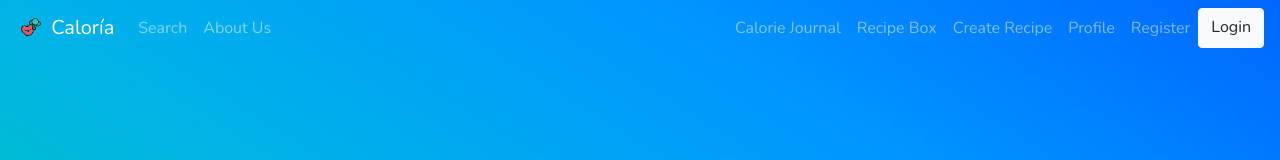
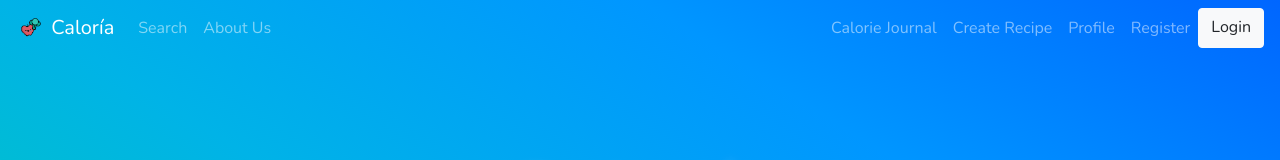
Before and after one commit to CTP-Caloria/Caloria, a React (Create React App) app in the folder client/: page / in a window 1280 px wide. Shown: the top 160 px of the page. Built offline with nearby package versions, Linux system fonts and the light colour scheme.

Commit message:
Removed 'Recipe Box'

```diff
--- a/client/src/components/Navigation.js
+++ b/client/src/components/Navigation.js
@@ -59,9 +59,9 @@ export default class Navigation extends React.Component {
                             Calorie Journal
                         </NavLink>
 
-                        <NavLink className="nav-link" exact to="/recipe-box">
+                        {/* <NavLink className="nav-link" exact to="/recipe-box">
                             Recipe Box
-                        </NavLink>
+                        </NavLink> */}
 
                         <NavLink className="nav-link" exact to="/create-recipe">
                             Create Recipe
```
